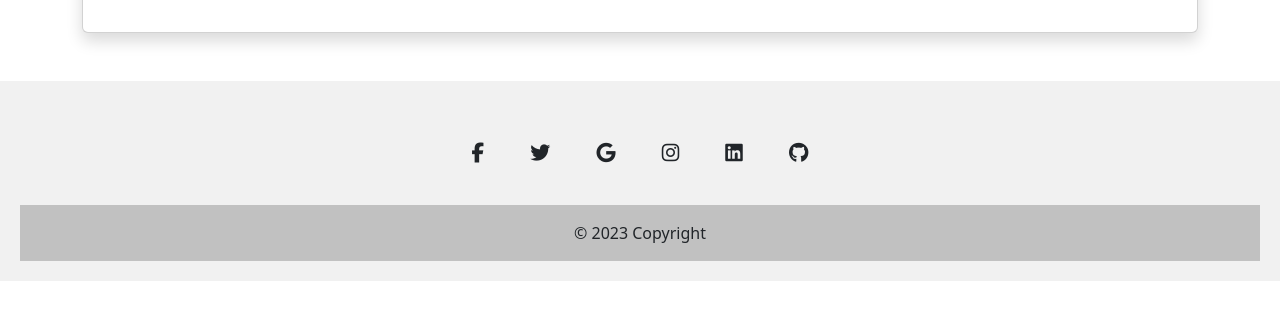
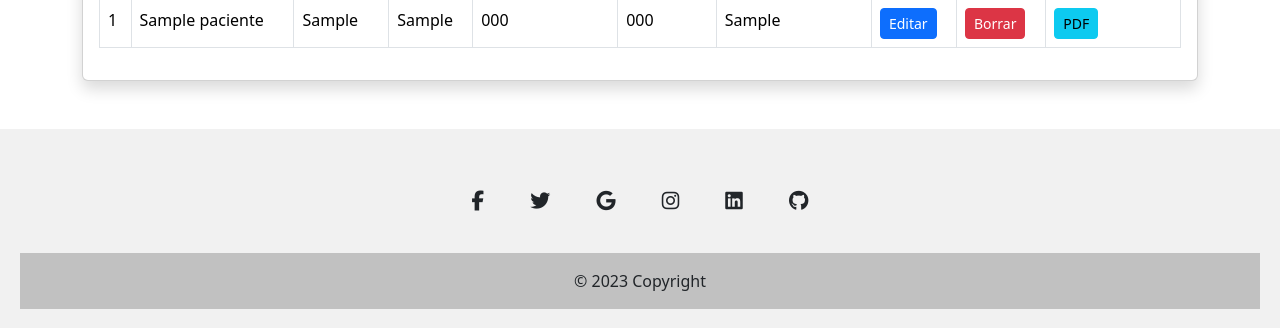
Before and after one commit to RodolfoTorija/Clinica_Azul, a Flask app: page /pacientes.html in a window 1280 px wide. Shown: the part 403-731 px from the top of the page. Run offline with Flask 2, Linux system fonts and the light colour scheme; tables that the repository leaves empty or names only in its code hold one stand-in row (values such as "Sample post"); some libraries are stand-ins or nearby versions.

Commit message:
update crud

```diff
--- a/app.py
+++ b/app.py
@@ -1,9 +1,13 @@
-from flask import Flask, render_template, request, redirect, url_for, flash, session
+from flask import Flask, render_template, request, redirect, url_for, flash, session, send_file
 import mysql.connector
 from flask_mysqldb import MySQL
 from jinja2 import Template
 from reportlab.pdfgen import canvas
 import database as db
+import os
+
+os.environ['LANG'] = 'en_US.UTF-8'
+
 
 app = Flask(__name__)
 
@@ -24,9 +28,6 @@ def index():
 def index_login():
     return render_template("login.html")
 
-@app.route('/pacientes.html')
-def pacientes():
-    return render_template('pacientes.html')
 
 
 
@@ -139,7 +140,7 @@ def registro_verificacion():
 
 #Rutas del Registro de Pacientes
 @app.route('/pacientes.html')
-def register_pacientes():
+def pacientes():
     cursor = db.database.cursor()
     cursor.execute("SELECT * FROM pacientes")
     myresult = cursor.fetchall()
@@ -167,16 +168,16 @@ def addUser():
         data = (nombre, apellido, ciudad, codigo_postal, telefono, tipo_sangre)
         cursor.execute(sql, data)
         db.database.commit()
-    return redirect(url_for('register_pacientes'))
+    return redirect(url_for('pacientes'))
 
 @app.route('/delete/<string:id>')
 def delete(id):
     cursor = db.database.cursor()
-    sql = "DELETE FROM users WHERE id=%s"
+    sql = "DELETE FROM pacientes WHERE id=%s"
     data = (id,)
     cursor.execute(sql, data)
     db.database.commit()
-    return redirect(url_for('register_pacientes'))
+    return redirect(url_for('pacientes'))
 
 @app.route('/edit/<string:id>', methods=['POST'])
 def edit(id):
@@ -189,11 +190,11 @@ def edit(id):
 
     if nombre and apellido and ciudad and codigo_postal and telefono and tipo_sangre:
         cursor = db.database.cursor()
-        sql = "UPDATE users SET nombre = %s, apellido = %s, ciudad = %s, codigo_postal = %s, telefono = %s, tipo_sangre = %s,  WHERE id = %s"
+        sql = "UPDATE pacientes SET nombre = %s, apellido = %s, ciudad = %s, codigo_postal = %s, telefono = %s, tipo_sangre = %s WHERE id = %s"
         data = (nombre, apellido, ciudad, codigo_postal, telefono, tipo_sangre, id)
         cursor.execute(sql, data)
         db.database.commit()
-    return redirect(url_for('register_pacientes'))
+    return redirect(url_for('pacientes'))
 
 @app.route('/pdf/<string:id>')
 def generar_pdf(id):
@@ -204,17 +205,21 @@ def generar_pdf(id):
     paciente = cursor.fetchone()
 
     # Crear el PDF
-    nombre_pdf = f"{paciente[2]}.pdf"
+    nombre_pdf = f"{paciente[1]}.pdf"
     c = canvas.Canvas(nombre_pdf)
     c.drawString(100, 750, f"ID: {paciente[0]}")
     c.drawString(100, 700, f"Nombre: {paciente[1]}")
     c.drawString(100, 650, f"Apellido: {paciente[2]}")
     c.drawString(100, 600, f"Ciudad: {paciente[3]}")
+    c.drawString(100, 550, f"Codigo Postal: {paciente[4]}")
+    c.drawString(100, 500, f"Telefono: {paciente[5]}")
+    c.drawString(100, 450, f"Tipo de sangre: {paciente[6]}")
 
-    c.drawString(260, 250, f"Clinica Azul")
-    c.drawImage("static/images/logo.png",220, 300, 150, 150)
+    c.drawString(260, 150, f"Clinica Azul")
+    c.drawImage("static/images/icono_clinica.png",220, 200, 150, 150)
+    c.setTitle(f"Paciente: {paciente[1],paciente[2]}")
     c.save()
-
+    return send_file(nombre_pdf, as_attachment=True)
 
 
 
--- a/templates/pacientes.html
+++ b/templates/pacientes.html
@@ -137,23 +137,23 @@
                              <div class="modal-dialog">
                                <div class="modal-content">
                                  <div class="modal-header">
-                                   <h1 class="modal-title fs-5" id="exampleModalLabel">Paciente #{{d.id}}</h1>
+                                   <h1 class="modal-title fs-6" id="exampleModalLabel">Paciente #{{d.id}}</h1>
                                    <button type="button" class="btn-close" data-bs-dismiss="modal" aria-label="Close"></button>
                                  </div>
                                  <div class="modal-body">
                                      <form action="/edit/{{d.id}}" method="post">
                                          <label>Nombre</label>
-                                         <input type="text" class="form-control mb-3" name="username" value="{{d.nombre}}" required pattern="^[a-zA-Z\s]*$" minlength="5" maxlength="40">
+                                         <input type="text" class="form-control mb-3" name="nombre" value="{{d.nombre}}" required pattern="^[a-zA-Z\s]*$" minlength="5" maxlength="40">
                                          <label>Apellido</label>
-                                         <input type="text" class="form-control mb-3" name="name" value="{{d.apellido}}" required minlength="6" maxlength="40" >
-                                         <label>ciudad</label>
-                                         <input type="text" class="form-control mb-3" name="password" value="{{d.ciudad}}" required minlength="6" maxlength="20">
+                                         <input type="text" class="form-control mb-3" name="apellido" value="{{d.apellido}}" required minlength="6" maxlength="40" >
+                                         <label>Ciudad</label>
+                                         <input type="text" class="form-control mb-3" name="ciudad" value="{{d.ciudad}}" required minlength="6" maxlength="20">
                                          <label>Codigo Postal</label>
                                          <input type="text" class="form-control mb-3" name="codigo_postal" value="{{d.codigo_postal}}" required minlength="5" maxlength="7">
-                                         <label>Telefono<label>
+                                         <label>Telefono</label>
                                          <input type="text" class="form-control mb-3" name="telefono" value="{{d.telefono}}" required minlength="10" maxlength="10">
-                                         <label>Tipo de Sangre<label>
-                                          <input type="text" class="form-control mb-3" name="tipo_sangre" value="{{d.tipo_sangre}}" required minlength="5" maxlength="5" pattern="[ABO][+-]">
+                                         <label>Tipo de Sangre</label>
+                                         <input type="text" class="form-control mb-2" name="tipo_sangre" value="{{d.tipo_sangre}}" required minlength="2" maxlength="3" pattern="[ABO][+-]">
 
                                  </div>
                                  <div class="modal-footer">
```
Also changed, not shown: 3 other files.
